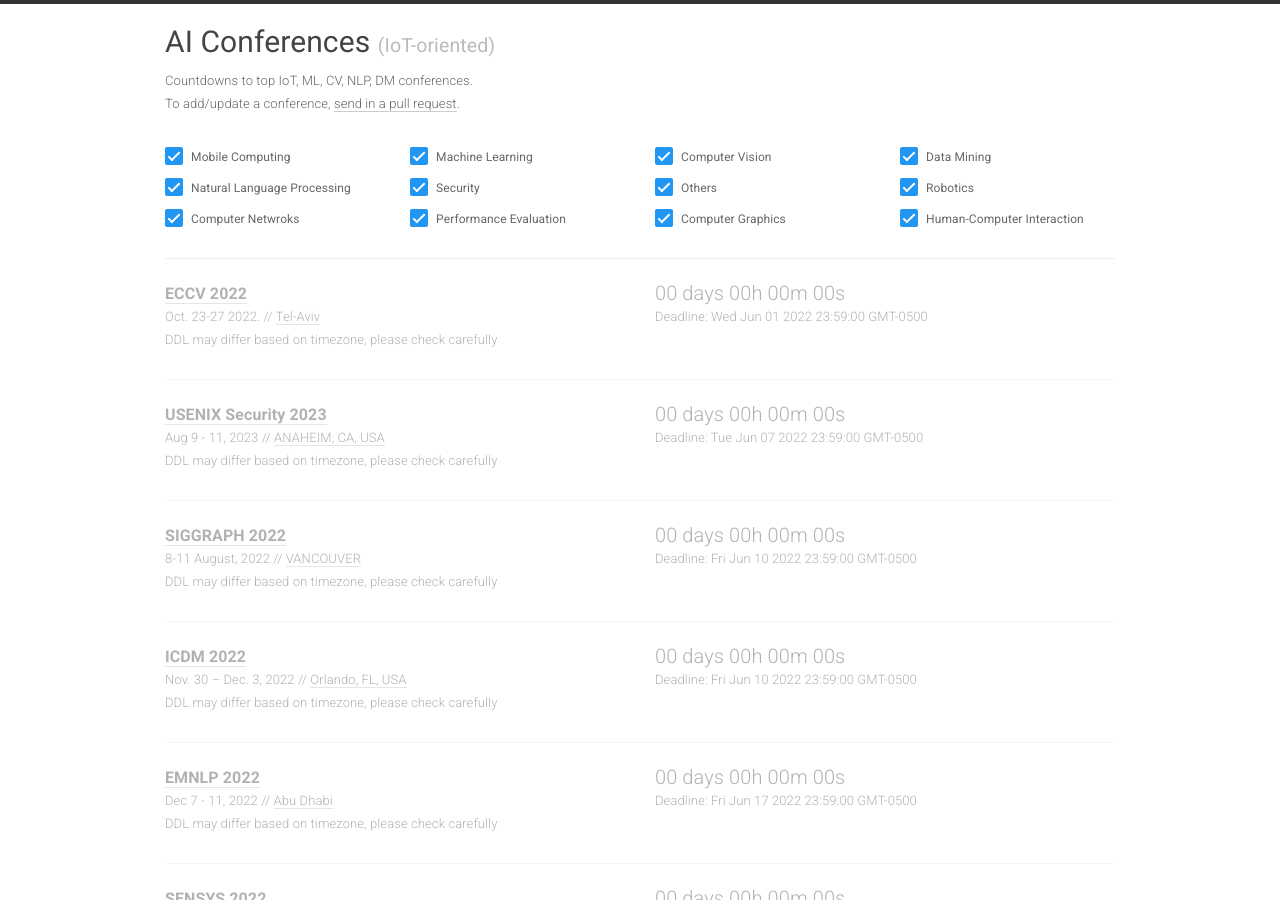
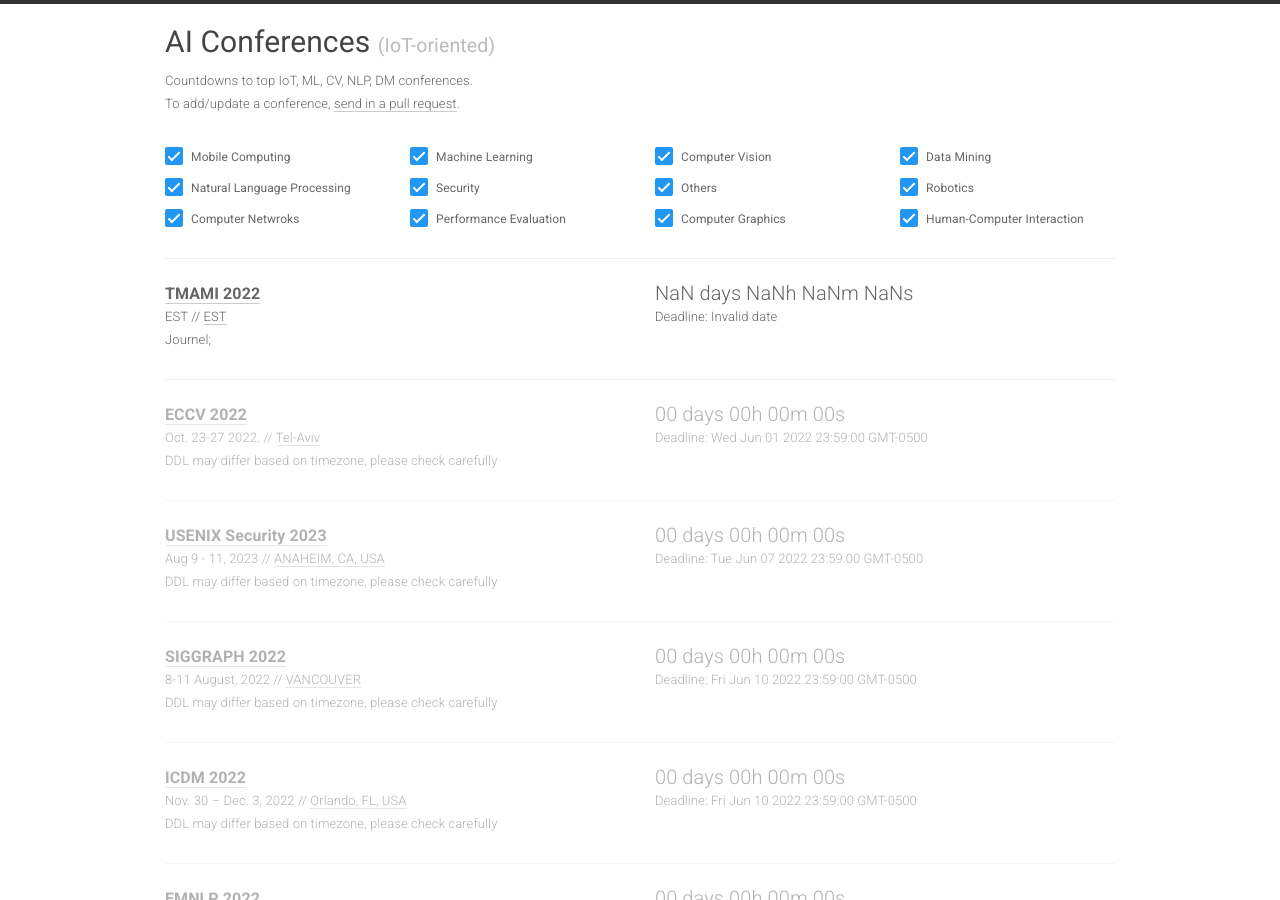
Before and after one commit to iot-psu/ai-deadlines, a Jekyll site: the page built from index.html, in a window 1280 px wide and 900 px high. Built offline with Jekyll 4.4.1, drawn with Linux system fonts in a browser that asks for light colours.

Commit message:
Update conferences.yml

```diff
--- a/_data/conferences.yml
+++ b/_data/conferences.yml
@@ -1,5 +1,17 @@
 
 ---
+
+- name: TMAMI
+  year: 2022
+  id: TMAMI2022
+  link: https://ieeexplore.ieee.org/xpl/RecentIssue.jsp?punumber=34
+  deadline: None
+  timezone: EST
+  date: EST
+  place: EST
+  sub: ML
+  note: Journel;
+
 
 - name: ECCV
   year: 2022
```
